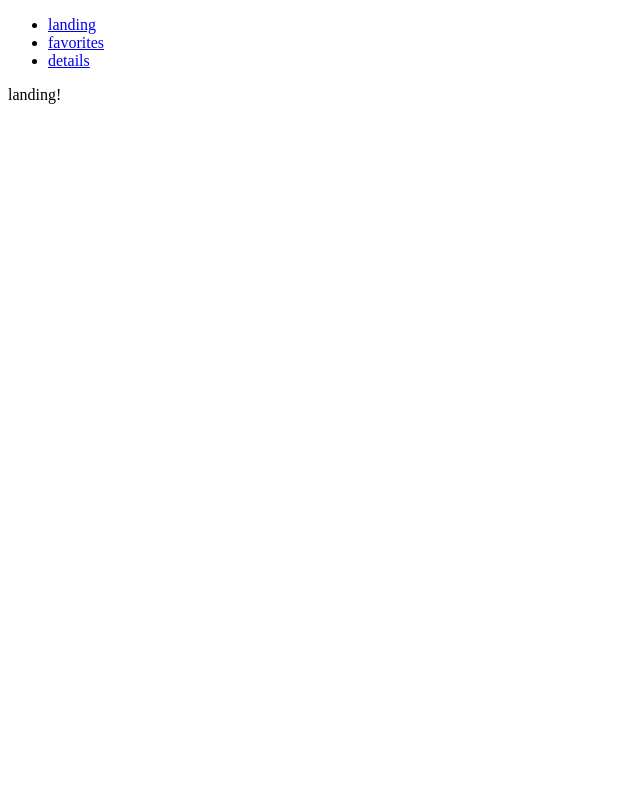
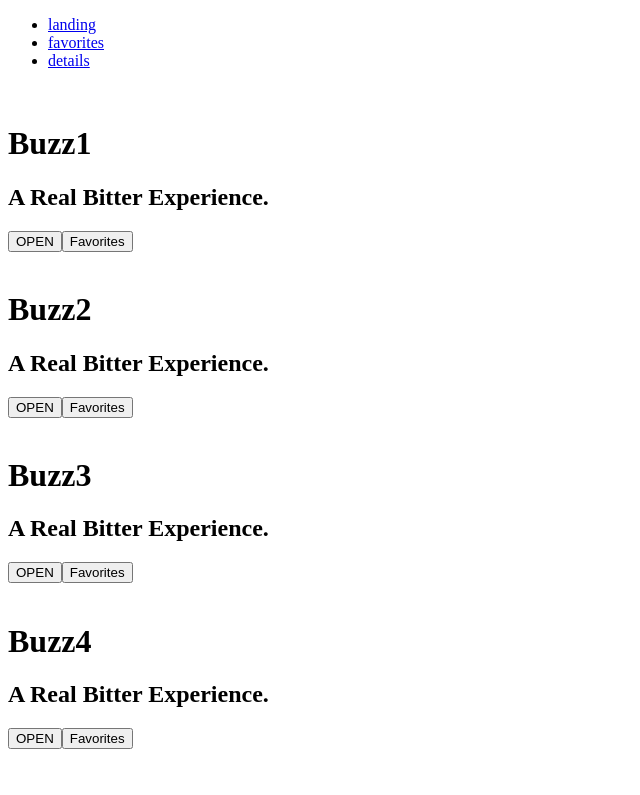
Before and after one commit to CyberSlug322/beer-catalog, a React app: page /landing in a window 1280 px wide. Shown: the top 795 px of the page, without its empty margins (0-640 px from the left). Built offline with nearby package versions, Linux system fonts and the light colour scheme.

Commit message:
add empty components with hardcoded beer array

```diff
--- /dev/null
+++ b/src/components/beerButton/BeerButton.jsx
@@ -0,0 +1,11 @@
+import React from "react";
+
+const BeerButton = ({name, onClick}) => (
+  <button onClick={onClick}>
+      {name}
+  </button>
+
+
+);
+
+export default BeerButton;
--- /dev/null
+++ b/src/containers/beerCard/BeerCard.jsx
@@ -0,0 +1,14 @@
+import React from "react";
+import BeerButton from "../../components/beerButton/BeerButton.jsx";
+
+const BeerCard = ({title, tagline}) => (
+  <div>
+    <img/>
+    <h1>{title}</h1>
+    <h2>{tagline}</h2>
+    <BeerButton name="OPEN" onClick={"func"}/>
+    <BeerButton name="Favorites" onClick={"func"}/>
+  </div>
+);
+
+export default BeerCard;
--- /dev/null
+++ b/src/containers/beerList/BeerList.jsx
@@ -0,0 +1,15 @@
+import React from "react";
+import BeerCard from "../beerCard/BeerCard.jsx";
+
+const BeerList = () => {
+    const staticBeerArray = [{name:"Buzz1",tagline:"A Real Bitter Experience."},{name:"Buzz2",tagline:"A Real Bitter Experience."},
+                            {name:"Buzz3",tagline:"A Real Bitter Experience."},{name:"Buzz4",tagline:"A Real Bitter Experience."},
+                            {name:"Buzz5",tagline:"A Real Bitter Experience."},{name:"Buzz6",tagline:"A Real Bitter Experience."},
+                            {name:"Buzz7",tagline:"A Real Bitter Experience."},{name:"Buzz8",tagline:"A Real Bitter Experience."},
+                            {name:"Buzz9",tagline:"A Real Bitter Experience."},{name:"Buzz10",tagline:"A Real Bitter Experience."},
+                            {name:"Buzz11",tagline:"A Real Bitter Experience."},]
+
+    return staticBeerArray.map((elem) => <BeerCard title={elem.name} tagline={elem.tagline}/>)
+}
+
+export default BeerList;
--- a/src/containers/landingPage/LandingPage.jsx
+++ b/src/containers/landingPage/LandingPage.jsx
@@ -1,8 +1,9 @@
 import React from "react";
+import BeerList from "../beerList/BeerList.jsx";
 
 const LandingPage = () => (
   <div>
-    landing!
+    <BeerList/>
   </div>
 );
 
```
